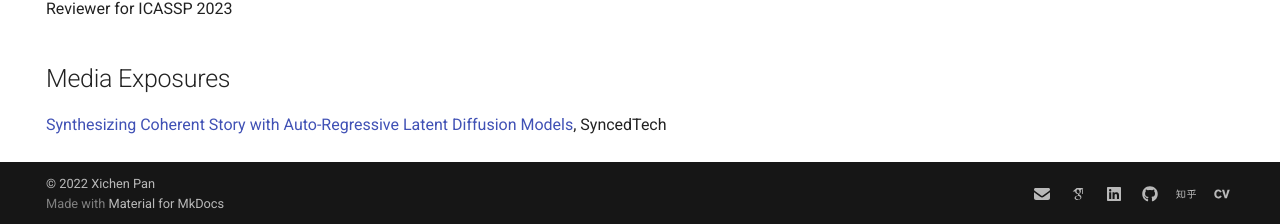
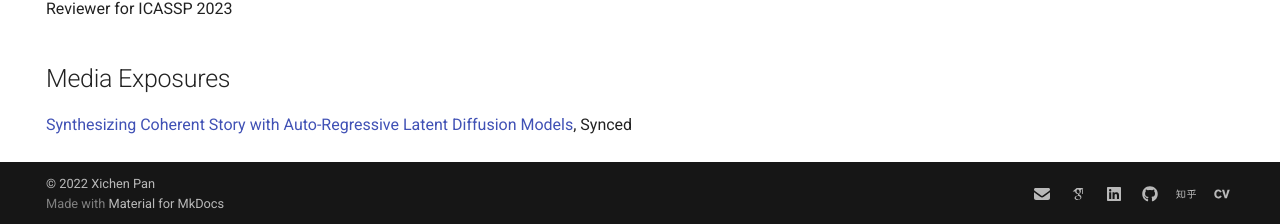
Before and after one commit to xichenpan/xichenpan.github.io, an MkDocs documentation site: the page built from docs/index.md, in a window 1280 px wide and 900 px high, scrolled down 1760 px. Shown: the part 673-897 px from the top of the window. Built offline with MkDocs 1.6.1 and Material for MkDocs 9.7.7, drawn with Linux system fonts in a browser that asks for light colours.

Commit message:
Update index.md

```diff
--- a/docs/index.md
+++ b/docs/index.md
@@ -97,4 +97,4 @@
 
 ## Media Exposures
 
-[Synthesizing Coherent Story with Auto-Regressive Latent Diffusion Models](https://mp.weixin.qq.com/s/qUKfk6qIPdv47USQz1weMQ), SyncedTech
+[Synthesizing Coherent Story with Auto-Regressive Latent Diffusion Models](https://www.jiqizhixin.com/articles/2022-11-27), Synced
```
